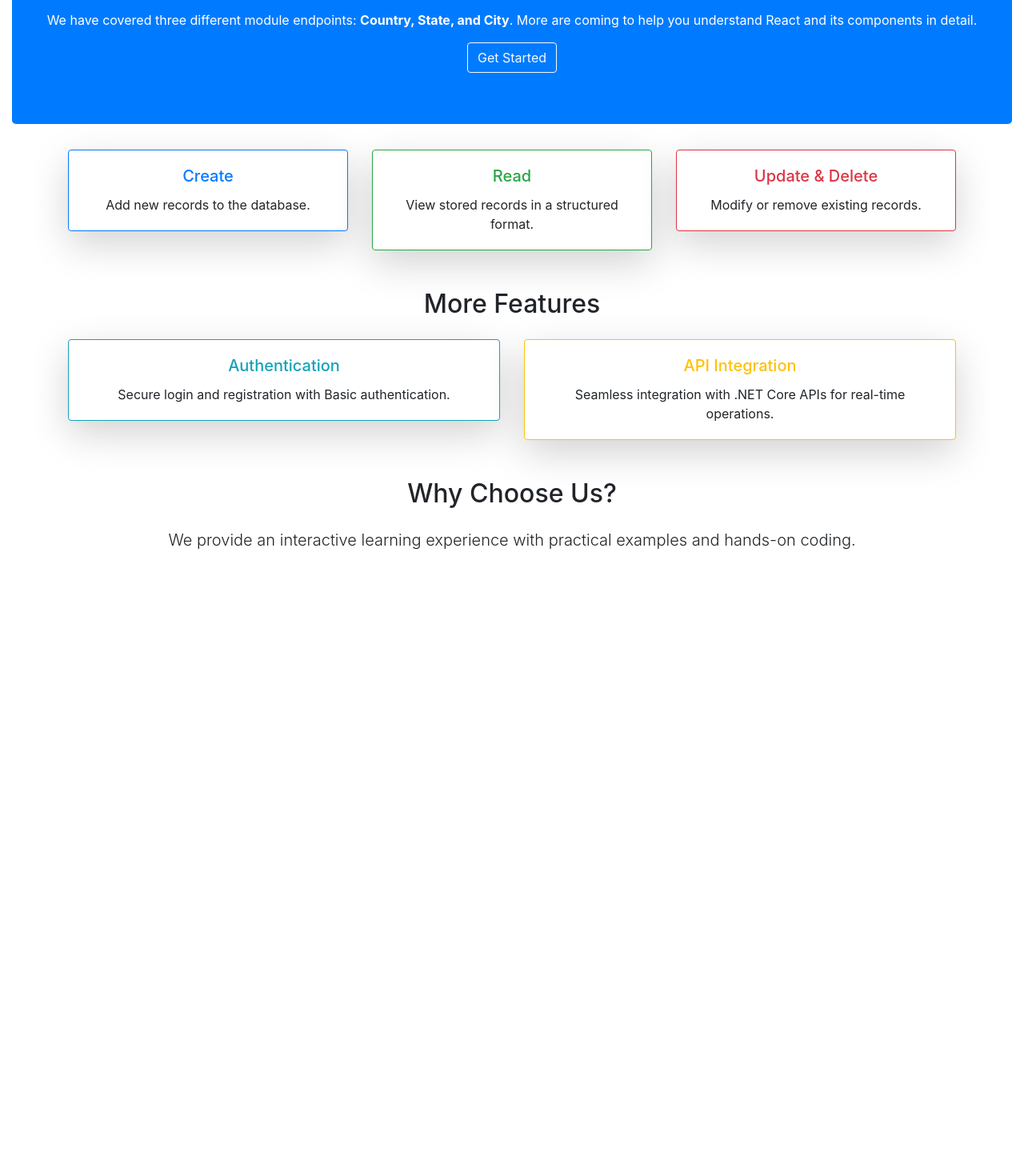
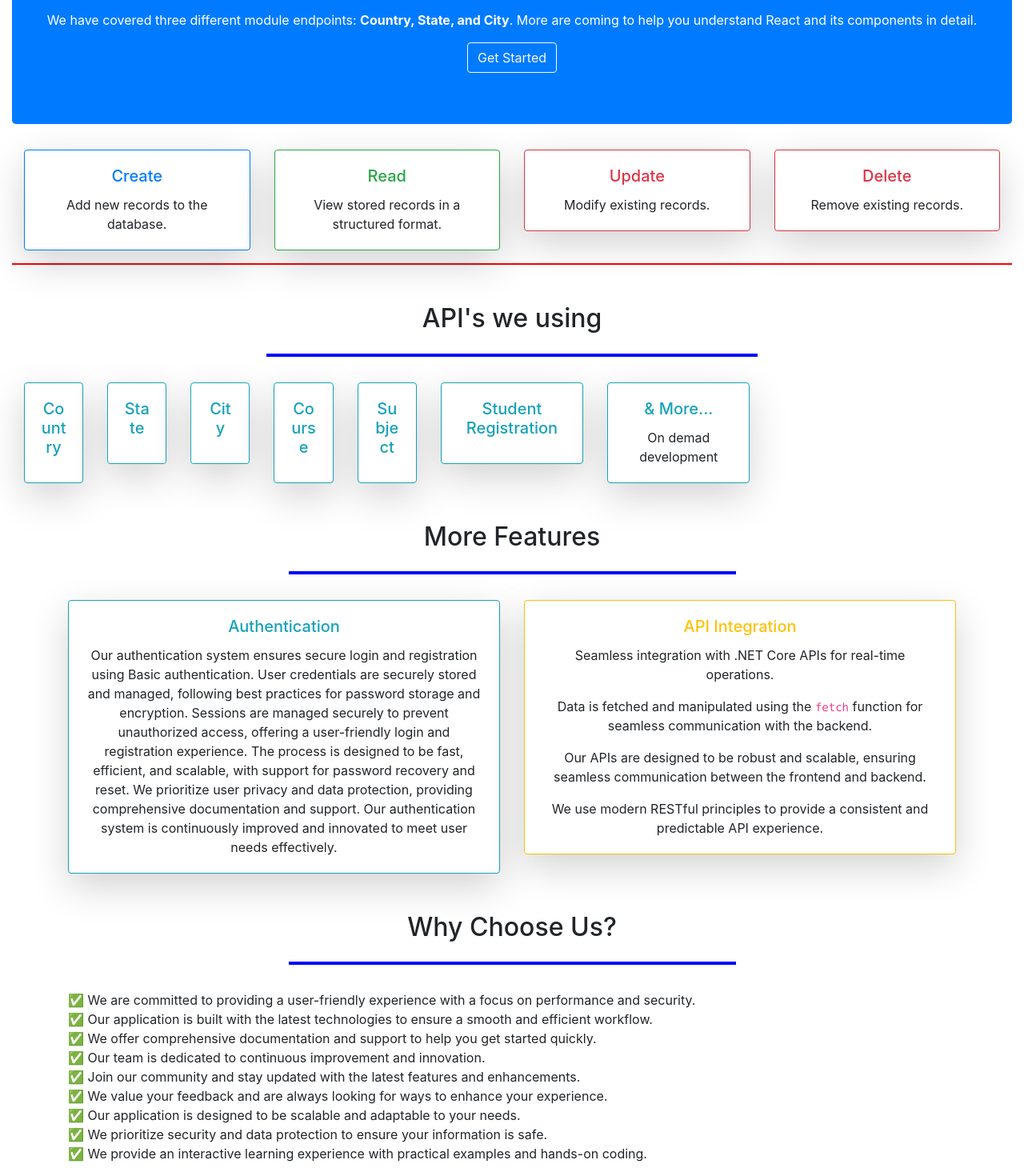
Before and after one commit to shirkeamy/October2024Batch, a React (Create React App) app in the folder react-crud-app/: page / in a window 1280 px wide. Shown: the part 228-1698 px from the top of the page at 80% size. Before the commit the page ends 934 px from the top, so only its background shows below. Built offline with nearby package versions, Linux system fonts and the light colour scheme.

Commit message:
Refactor Home component layout for improved responsiveness and clarity; enhance feature descriptions and add new API cards.

```diff
--- a/react-crud-app/src/Page/Home.tsx
+++ b/react-crud-app/src/Page/Home.tsx
@@ -13,9 +13,9 @@ const Home: React.FC = () => {
             </header>
 
             { /* Main Content */}
-            <div className="container text-center mt-4">
+            <div className="container-fluid text-center mt-4">
                 <div className="row">
-                    <div className="col-md-4">
+                    <div className="col-md-3">
                         <div className="card feature-card shadow-lg border-primary">
                             <div className="card-body">
                                 <h5 className="card-title text-primary">Create</h5>
@@ -23,7 +23,7 @@ const Home: React.FC = () => {
                             </div>
                         </div>
                     </div>
-                    <div className="col-md-4">
+                    <div className="col-md-3">
                         <div className="card feature-card shadow-lg border-success">
                             <div className="card-body">
                                 <h5 className="card-title text-success">Read</h5>
@@ -31,24 +31,99 @@ const Home: React.FC = () => {
                             </div>
                         </div>
                     </div>
-                    <div className="col-md-4">
+                    <div className="col-md-3">
                         <div className="card feature-card shadow-lg border-danger">
                             <div className="card-body">
-                                <h5 className="card-title text-danger">Update & Delete</h5>
-                                <p className="card-text">Modify or remove existing records.</p>
+                                <h5 className="card-title text-danger">Update</h5>
+                                <p className="card-text">Modify existing records.</p>
+                            </div>
+                        </div>
+                    </div>
+                    <div className="col-md-3">
+                        <div className="card feature-card shadow-lg border-danger">
+                            <div className="card-body">
+                                <h5 className="card-title text-danger">Delete</h5>
+                                <p className="card-text">Remove existing records.</p>
                             </div>
                         </div>
                     </div>
                 </div>
             </div>
+            <hr style={{ border: "1px solid red" }} />
+            <div className="container-fluid text-center mt-5">
+                <h2 className="mb-4">API's we using</h2>
+                <hr style={{ width: "50%", margin: "0 auto", border: "2px solid blue", marginBottom: "2rem" }} />
+                <div className="row">
+                    <div className="col-md-1">
+                        <div className="card feature-card shadow-lg border-info">
+                            <div className="card-body">
+                                <h5 className="card-title text-info">Country</h5>
+                                <p className="card-text"></p>
+                            </div>
+                        </div>
+                    </div>
+                    <div className="col-md-1">
+                        <div className="card feature-card shadow-lg border-info">
+                            <div className="card-body">
+                                <h5 className="card-title text-info">State</h5>
+                                <p className="card-text"></p>
+                            </div>
+                        </div>
+                    </div>
+                    <div className="col-md-1">
+                        <div className="card feature-card shadow-lg border-info">
+                            <div className="card-body">
+                                <h5 className="card-title text-info">City</h5>
+                                <p className="card-text"></p>
+                            </div>
+                        </div>
+                    </div>
+                    <div className="col-md-1">
+                        <div className="card feature-card shadow-lg border-info">
+                            <div className="card-body">
+                                <h5 className="card-title text-info">Course</h5>
+                                <p className="card-text"></p>
+                            </div>
+                        </div>
+                    </div>
+                    <div className="col-md-1">
+                        <div className="card feature-card shadow-lg border-info">
+                            <div className="card-body">
+                                <h5 className="card-title text-info">Subject</h5>
+                                <p className="card-text"></p>
+                            </div>
+                        </div>
+                    </div>
+                    <div className="col-md-2">
+                        <div className="card feature-card shadow-lg border-info">
+                            <div className="card-body">
+                                <h5 className="card-title text-info">Student Registration</h5>
+                                <p className="card-text"></p>
+                            </div>
+                        </div>
+                    </div>
+                    <div className="col-md-2">
+                        <div className="card feature-card shadow-lg border-info" title="You can request me by commenting on any video. I'll provide you respective solution as soon as possible">
+                            <div className="card-body">
+                                <h5 className="card-title text-info">&amp; More...</h5>
+                                <p className="card-text">On demad development</p>
+                            </div>
+                        </div>
+                    </div>
+                </div>
+            </div>
+
             <div className="container text-center mt-5">
                 <h2 className="mb-4">More Features</h2>
+                <hr style={{ width: "50%", margin: "0 auto", border: "2px solid blue", marginBottom: "2rem" }} />
+
+
                 <div className="row">
                     <div className="col-md-6">
                         <div className="card shadow-lg border-info">
                             <div className="card-body">
                                 <h5 className="card-title text-info">Authentication</h5>
-                                <p className="card-text">Secure login and registration with Basic authentication.</p>
+                                <p className="card-text">Our authentication system ensures secure login and registration using Basic authentication. User credentials are securely stored and managed, following best practices for password storage and encryption. Sessions are managed securely to prevent unauthorized access, offering a user-friendly login and registration experience. The process is designed to be fast, efficient, and scalable, with support for password recovery and reset. We prioritize user privacy and data protection, providing comprehensive documentation and support. Our authentication system is continuously improved and innovated to meet user needs effectively.</p>
                             </div>
                         </div>
                     </div>
@@ -57,15 +132,31 @@ const Home: React.FC = () => {
                             <div className="card-body">
                                 <h5 className="card-title text-warning">API Integration</h5>
                                 <p className="card-text">Seamless integration with .NET Core APIs for real-time operations.</p>
+                                <p className="card-text">Data is fetched and manipulated using the <code>fetch</code> function for seamless communication with the backend.</p>
+                                <p className="card-text">Our APIs are designed to be robust and scalable, ensuring seamless communication between the frontend and backend.</p>
+                                <p className="card-text">We use modern RESTful principles to provide a consistent and predictable API experience.</p>
                             </div>
                         </div>
                     </div>
                 </div>
             </div>
 
-            <div className="container text-center mt-5">
-                <h2 className="mb-4">Why Choose Us?</h2>
-                <p className="lead">We provide an interactive learning experience with practical examples and hands-on coding.</p>
+            <div className="container mt-5">
+                <div style={{ textAlign: "center" }}>
+                    <h2 className="mb-4">Why Choose Us?</h2>
+                    <hr style={{ width: "50%", margin: "0 auto", border: "2px solid blue", marginBottom: "2rem" }} />
+                </div>
+                <ul className="list-unstyled text-start">
+                    <li>✅ We are committed to providing a user-friendly experience with a focus on performance and security.</li>
+                    <li>✅ Our application is built with the latest technologies to ensure a smooth and efficient workflow.</li>
+                    <li>✅ We offer comprehensive documentation and support to help you get started quickly.</li>
+                    <li>✅ Our team is dedicated to continuous improvement and innovation.</li>
+                    <li>✅ Join our community and stay updated with the latest features and enhancements.</li>
+                    <li>✅ We value your feedback and are always looking for ways to enhance your experience.</li>
+                    <li>✅ Our application is designed to be scalable and adaptable to your needs.</li>
+                    <li>✅ We prioritize security and data protection to ensure your information is safe.</li>
+                    <li>✅ We provide an interactive learning experience with practical examples and hands-on coding.</li>
+                </ul>
             </div>
         </>
     )
```
